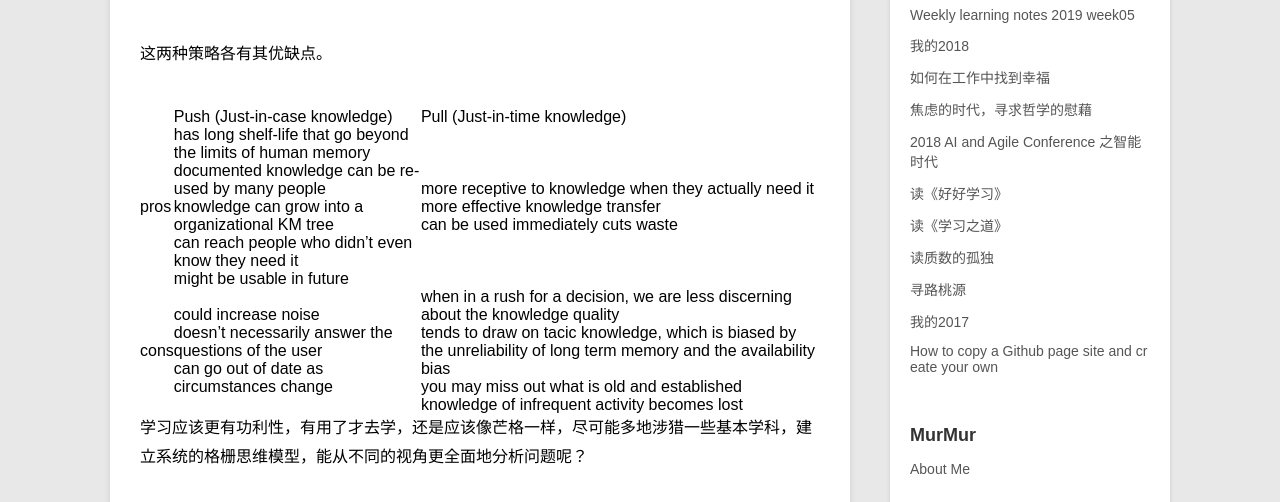
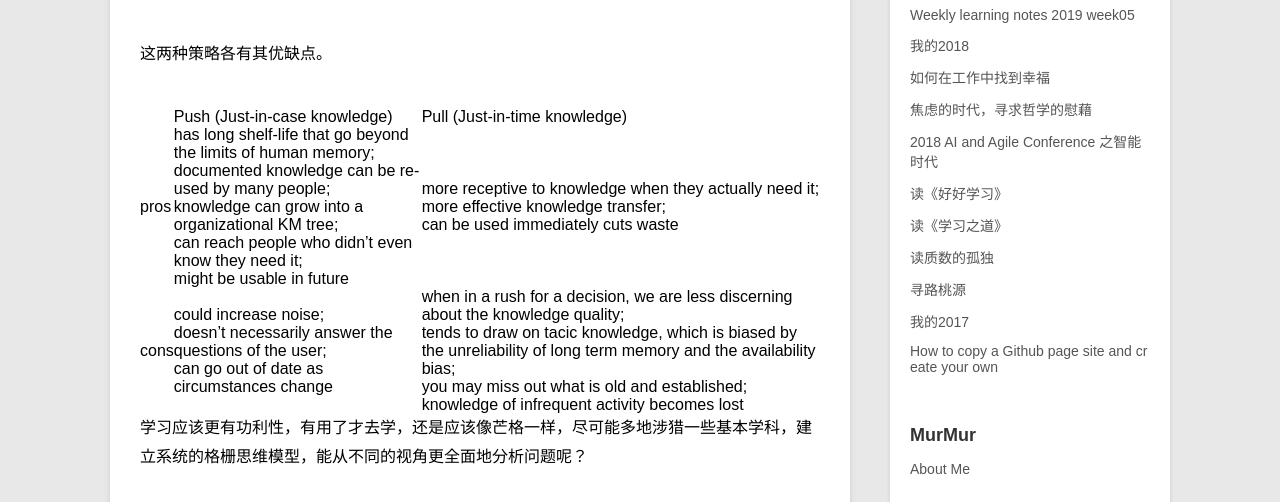
Before and after one commit to RachyJ/rachyj.github.io, a Jekyll site: the page built from _posts/SelfEdu/2019-02-24-week08-learning-notes.md, in a window 1280 px wide and 900 px high, scrolled down 375 px. Shown: the part 134-636 px from the top of the window. Built offline with Jekyll 4.4.1, drawn with Linux system fonts in a browser that asks for light colours; comment, search, counter and statistics services are not loaded.

Commit message:
minor update to table style

```diff
--- a/_posts/SelfEdu/2019-02-24-week08-learning-notes.md
+++ b/_posts/SelfEdu/2019-02-24-week08-learning-notes.md
@@ -18,9 +18,9 @@ Pull则更有目的性，有需要才去学。
 这两种策略各有其优缺点。
 
 |      | Push (Just-in-case knowledge)                                     | Pull (Just-in-time knowledge)                                    |
-| ---- | ---------------------------------------- | ---------------------------------------- |
-| pros | has long shelf-life that go beyond the limits of human memory  <br />documented knowledge can be re-used by many people  <br />knowledge can grow into a organizational KM tree <br />can reach people who didn't even know they need it  <br />might be usable in future | more receptive to knowledge when they actually need it<br />  more effective knowledge transfer  <br />can be used immediately  cuts waste |
-| cons | could  increase noise<br /> doesn't necessarily answer the questions of the user  <br />can go out of date as circumstances change | when in a rush for a decision, we are less discerning about the knowledge quality  <br />tends to draw on tacic knowledge, which is biased by the unreliability of long term memory and the availability bias  <br />you may miss out what is old and established  <br />knowledge of infrequent activity becomes lost |
+| ------ | ---------------------------------------- | ---------------------------------------- |
+| pros | has long shelf-life that go beyond the limits of human memory;  <br />documented knowledge can be re-used by many people;  <br />knowledge can grow into a organizational KM tree; <br />can reach people who didn't even know they need it;  <br />might be usable in future | more receptive to knowledge when they actually need it;<br />  more effective knowledge transfer;  <br />can be used immediately  cuts waste |
+| cons | could  increase noise;<br /> doesn't necessarily answer the questions of the user;  <br />can go out of date as circumstances change | when in a rush for a decision, we are less discerning about the knowledge quality;  <br />tends to draw on tacic knowledge, which is biased by the unreliability of long term memory and the availability bias;  <br />you may miss out what is old and established;  <br />knowledge of infrequent activity becomes lost |
 
 
 学习应该更有功利性，有用了才去学，还是应该像芒格一样，尽可能多地涉猎一些基本学科，建立系统的格栅思维模型，能从不同的视角更全面地分析问题呢？
```
